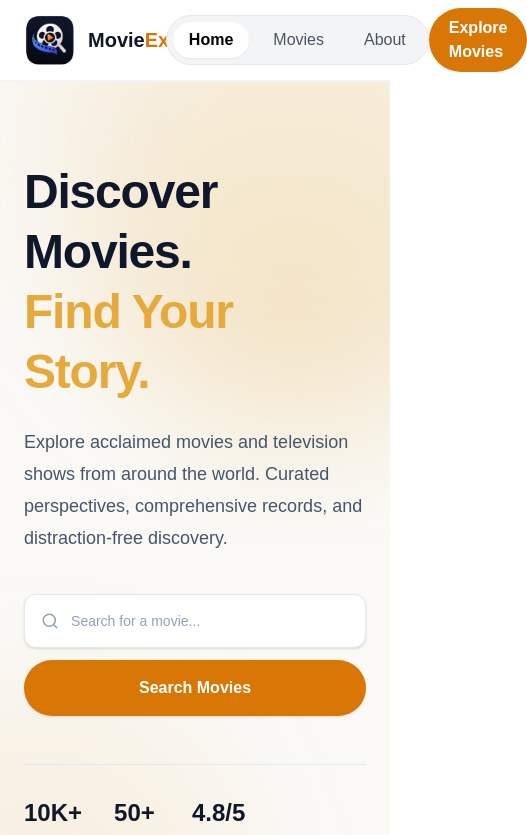
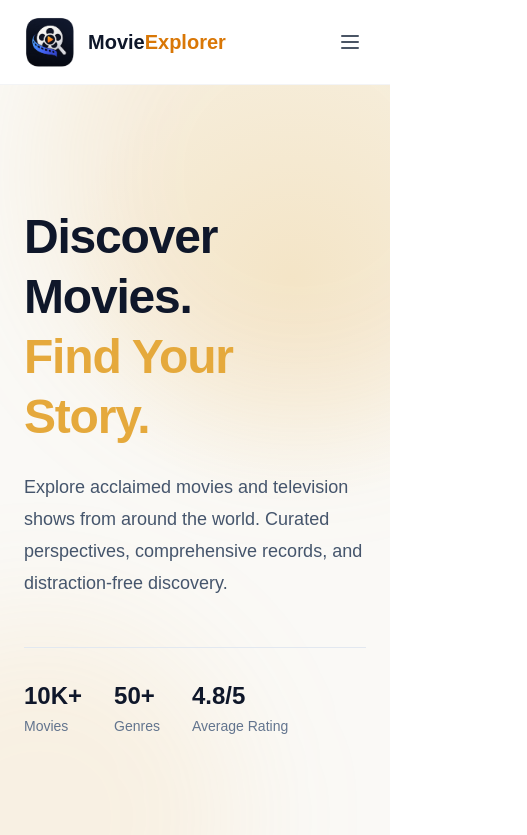
Before and after one commit to noboKumar/MovieExplorer, a React (Vite) app: page / in a window 390 px wide. Shown: the top 835 px of the page, 527 px wide, since content can reach past the window. Built offline with nearby package versions, Linux system fonts and the light colour scheme.

Commit message:
fix: navbar responsive

```diff
--- a/src/components/Hero.jsx
+++ b/src/components/Hero.jsx
@@ -26,35 +26,6 @@ const Hero = () => {
             discovery.
           </p>
 
-          {/* Search */}
-          <div className="mt-10 flex max-w-2xl flex-col gap-3 sm:flex-row">
-            <div className="flex flex-1 items-center rounded-xl border border-slate-200 bg-white px-4 shadow-sm transition focus-within:border-[#E5A93C] focus-within:ring-2 focus-within:ring-[#E5A93C]/20">
-              <svg
-                className="mr-3 h-5 w-5 text-slate-400"
-                fill="none"
-                stroke="currentColor"
-                viewBox="0 0 24 24"
-              >
-                <path
-                  strokeLinecap="round"
-                  strokeLinejoin="round"
-                  strokeWidth="2"
-                  d="m21 21-4.35-4.35m2.35-5.65a8 8 0 1 1-16 0 8 8 0 0 1 16 0Z"
-                />
-              </svg>
-
-              <input
-                type="text"
-                placeholder="Search for a movie..."
-                className="w-full bg-transparent py-4 text-sm text-secondary outline-none placeholder:text-slate-400"
-              />
-            </div>
-
-            <button className="rounded-full bg-primary px-7 py-4 font-semibold text-white shadow-sm transition hover:bg-[#d99b2f] hover:shadow-md cursor-pointer">
-              Search Movies
-            </button>
-          </div>
-
           {/* Stats */}
           <div className="mt-12 flex flex-wrap gap-8 border-t border-slate-200 pt-8">
             <div>
--- a/src/components/NavBar.jsx
+++ b/src/components/NavBar.jsx
@@ -1,49 +1,137 @@
+import { useState } from "react";
 import { NavLink, Link } from "react-router-dom";
 import Logo from "./Logo";
 
 const NavBar = () => {
-  const navLinkClass = ({ isActive }) =>
+  const [isMobileMenuOpen, setIsMobileMenuOpen] = useState(false);
+
+  const desktopNavLinkClass = ({ isActive }) =>
     `px-4 py-1.5 rounded-full transition-all duration-200 inline-block font-medium ${
       isActive
         ? "bg-white text-black font-semibold shadow-xs"
         : "text-gray-600 hover:text-primary"
     }`;
 
-  const navLinks = (
-    <>
+  const mobileNavLinkClass = ({ isActive }) =>
+    `block px-4 py-2.5 rounded-xl font-medium transition-all ${
+      isActive
+        ? "bg-primary/10 text-primary font-semibold"
+        : "text-gray-600 hover:bg-gray-100 hover:text-slate-900"
+    }`;
+
+  const closeMenu = () => setIsMobileMenuOpen(false);
+
+  return (
+    <nav className="sticky top-0 z-40 bg-white/90 backdrop-blur-md border-b border-gray-100">
+      <div className="px-5 py-3 flex items-center justify-between">
+        {/* Logo */}
+        <Link to="/" onClick={closeMenu} className="inline-block">
+          <Logo />
+        </Link>
+
+        {/* Desktop Navigation Links */}
+        <ul className="hidden md:flex items-center gap-2 bg-gray-100 border border-gray-200 p-1.5 rounded-full">
           <li>
-        <NavLink to="/" className={navLinkClass}>
+            <NavLink to="/" className={desktopNavLinkClass}>
               Home
             </NavLink>
           </li>
           <li>
-        <NavLink to="/movies" className={navLinkClass}>
+            <NavLink to="/movies" className={desktopNavLinkClass}>
               Movies
             </NavLink>
           </li>
           <li>
-        <NavLink to="/about" className={navLinkClass}>
+            <NavLink to="/about" className={desktopNavLinkClass}>
               About
             </NavLink>
           </li>
-    </>
-  );
+        </ul>
 
-  return (
-    <div className="px-5 py-2 border-b-2 border-gray-100 flex items-center justify-between">
-      <Link to="/" className="inline-block">
-        <Logo />
-      </Link>
-      <ul className="flex items-center gap-2 bg-gray-100 border border-gray-200 p-1.5 rounded-full">
-        {navLinks}
-      </ul>
+        {/* Desktop CTA Button */}
         <Link
           to="/movies"
-        className="bg-primary px-5 py-2 text-white rounded-full font-semibold hover:opacity-90 transition-opacity"
+          className="hidden md:inline-block bg-primary px-5 py-2 text-white rounded-full font-semibold hover:opacity-90 transition-opacity"
+        >
+          Explore Movies
+        </Link>
+
+        {/* Mobile Hamburger Button */}
+        <button
+          onClick={() => setIsMobileMenuOpen((prev) => !prev)}
+          className="md:hidden p-2 rounded-xl text-gray-600 hover:text-gray-900 hover:bg-gray-100 transition cursor-pointer"
+          aria-label="Toggle navigation menu"
+        >
+          <svg
+            className="w-6 h-6"
+            fill="none"
+            stroke="currentColor"
+            viewBox="0 0 24 24"
+          >
+            {isMobileMenuOpen ? (
+              <path
+                strokeLinecap="round"
+                strokeLinejoin="round"
+                strokeWidth="2"
+                d="M6 18L18 6M6 6l12 12"
+              />
+            ) : (
+              <path
+                strokeLinecap="round"
+                strokeLinejoin="round"
+                strokeWidth="2"
+                d="M4 6h16M4 12h16M4 18h16"
+              />
+            )}
+          </svg>
+        </button>
+      </div>
+
+      {/* Mobile Dropdown Menu */}
+      {isMobileMenuOpen && (
+        <div className="md:hidden border-t border-gray-100 px-5 py-4 space-y-3 bg-white shadow-lg">
+          <ul className="flex flex-col gap-1">
+            <li>
+              <NavLink
+                to="/"
+                onClick={closeMenu}
+                className={mobileNavLinkClass}
+              >
+                Home
+              </NavLink>
+            </li>
+            <li>
+              <NavLink
+                to="/movies"
+                onClick={closeMenu}
+                className={mobileNavLinkClass}
+              >
+                Movies
+              </NavLink>
+            </li>
+            <li>
+              <NavLink
+                to="/about"
+                onClick={closeMenu}
+                className={mobileNavLinkClass}
+              >
+                About
+              </NavLink>
+            </li>
+          </ul>
+
+          <div className="pt-2 border-t border-gray-100">
+            <Link
+              to="/movies"
+              onClick={closeMenu}
+              className="block w-full text-center bg-primary px-5 py-2.5 text-white rounded-full font-semibold hover:opacity-90 transition-opacity"
             >
               Explore Movies
             </Link>
           </div>
+        </div>
+      )}
+    </nav>
   );
 };
 
```
Lines whose indentation alone changed are shown as unchanged.
